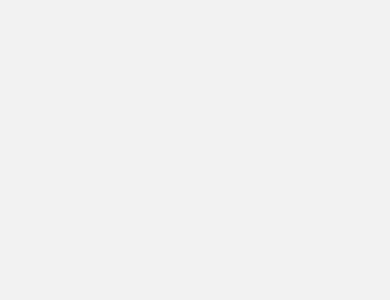
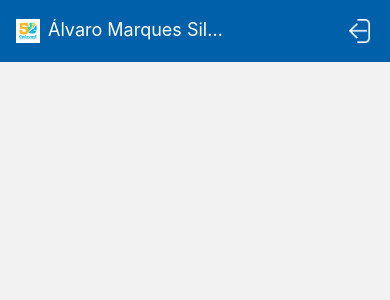
Before and after one commit to Alvaro-18/projetoSunset, a React Native app: screen / in a window 390 px wide. Shown: the top 300 px of the page. Built offline with nearby package versions, Linux system fonts and the light colour scheme.

Commit message:
feat: add form screen

```diff
--- a/src/routes/Main.tsx
+++ b/src/routes/Main.tsx
@@ -2,19 +2,22 @@ import {NavigationContainer} from "@react-navigation/native";
 import {HomeScreen} from "../screens/HomeScreen";
 import {LoginScreen} from "../screens/LoginScreen";
 import {createNativeStackNavigator} from "@react-navigation/native-stack";
+import { FormScreen } from "../screens/FormScreen";
+import { HeaderBar } from "../components/home/HeaderBar";
 
 const Stack = createNativeStackNavigator();
 
 export function Main() {
   return (
     <NavigationContainer>
-      <Stack.Navigator
-        screenOptions={{
-          headerShown: false,
-        }}
-      >
-        <Stack.Screen name="Home" component={HomeScreen} />
-        <Stack.Screen name="Login" component={LoginScreen}/>
+      <Stack.Navigator screenOptions={{
+        header:() => <HeaderBar/>
+      }}>
+        <Stack.Screen name="Home" component={HomeScreen}/>
+        <Stack.Screen name="Login" component={LoginScreen}   options={{
+        headerShown: false,
+      }}/>
+        <Stack.Screen name="Form" component={FormScreen}/>
       </Stack.Navigator>
     </NavigationContainer>
   );
--- /dev/null
+++ b/src/screens/FormScreen.tsx
@@ -0,0 +1,27 @@
+import {
+  Pressable,
+  View,
+  Text,
+  Image,
+  StyleSheet,
+  TextInput,
+} from "react-native";
+import { OptionsGroup } from "../components/form/OptionsGroup";
+
+import { options } from "../assets/constants/options";
+import { DateInput } from "../components/form/DateInput";
+import { TextAreaInput } from "../components/form/TextAreaInput";
+import { CheckBoxInput } from "../components/form/CheckBoxInput";
+
+export function FormScreen() {
+
+  return (
+    <View style={styles.container}>
+      <CheckBoxInput title="Cerca(Perimetro)"/>
+    </View>
+  );
+}
+
+const styles = StyleSheet.create({
+  container: {marginTop: 32}
+});
```
